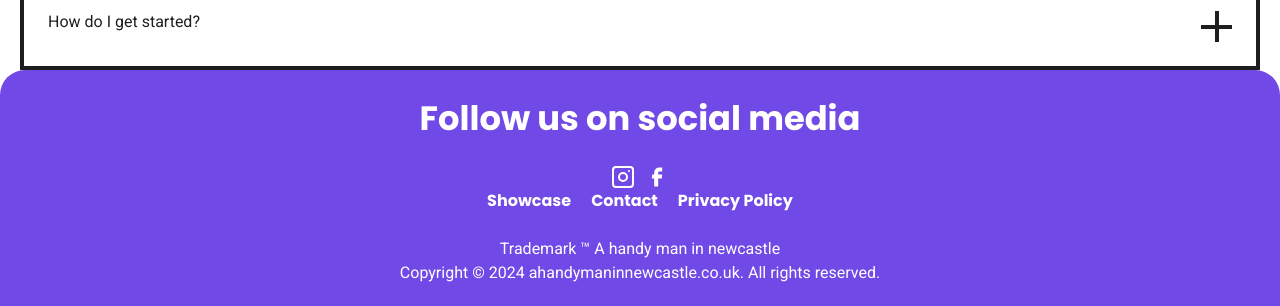
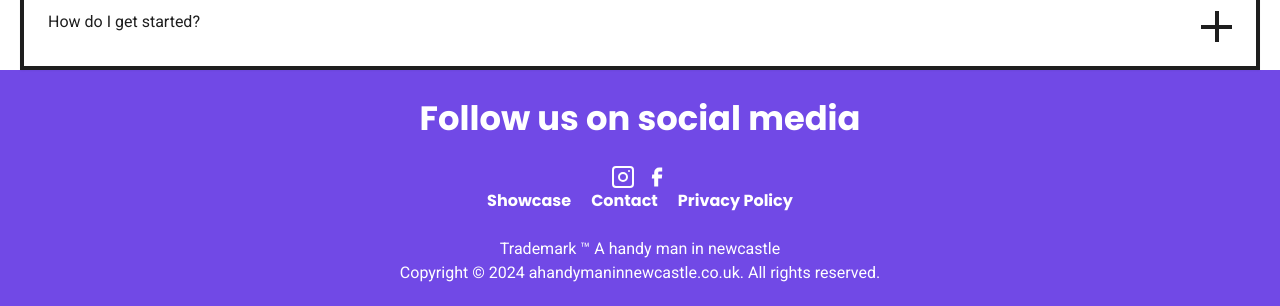
Before and after one commit to pmita/ahandymaninnewcastle.co.uk, a Next.js app: page / in a window 1280 px wide. Shown: the part 2073-2379 px from the top of the page. Built offline with nearby package versions, Linux system fonts and the light colour scheme.

Commit message:
style(footer): removing border radius

```diff
--- a/app/layout.tsx
+++ b/app/layout.tsx
@@ -38,7 +38,7 @@ export default function RootLayout({
       >
         <NavMenu />
         {children}
-        <footer className={cn(bannerVariants({ variant: "center", size: "quarter", className: "flex-col bg-alternate rounded-t-[25px]" }))}>
+        <footer className={cn(bannerVariants({ variant: "center", size: "quarter", className: "flex-col bg-alternate" }))}>
           <BannerHeader className="text-center">
             <BannerTitle
               className="text-xl font-poppins font-bold text-secondary"
```
